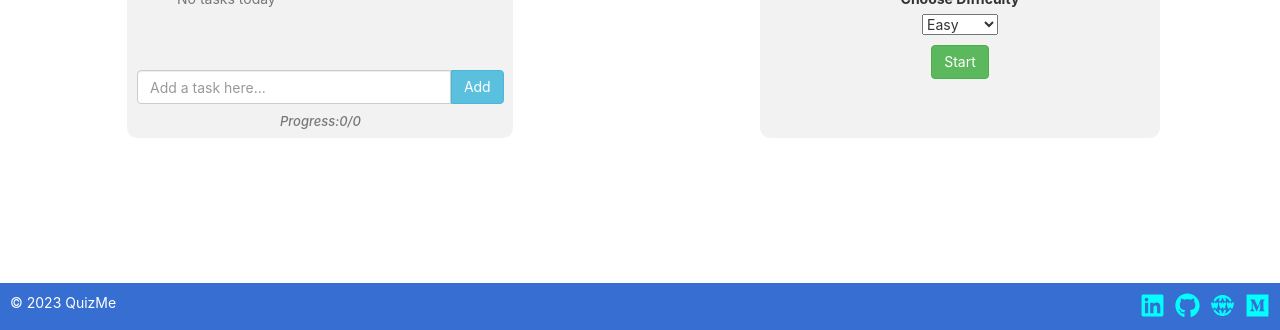
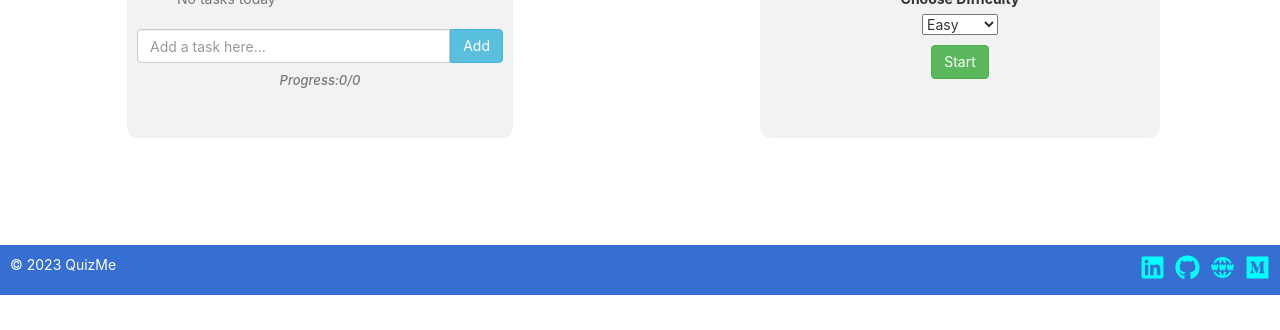
Before and after one commit to Abel-b/TypingScript, a React (Create React App) app: page / in a window 1280 px wide. Shown: the part 467-797 px from the top of the page. Built offline with nearby package versions, Linux system fonts and the light colour scheme.

Commit message:
fix footer overlay

```diff
--- a/src/components/Footer.styles.css
+++ b/src/components/Footer.styles.css
@@ -3,8 +3,6 @@
   color: rgb(255, 255, 255);
   padding: 1rem;
   text-align: center;
-  position: fixed;
-  bottom: 0;
   width: 100%;
 }
 
--- a/src/components/TodoList.tsx
+++ b/src/components/TodoList.tsx
@@ -206,12 +206,9 @@ const TodoList: React.FC = () => {
               ))}
           </div>
         </ul>
-        <div style={{ position: "absolute", bottom: 0, width: "95%" }}>
         <InputGroup className="mb-3" style={{ display: "flex" }}>
           <Form.Control
             placeholder="Add a task here..."
-              aria-label="Recipient's username"
-              aria-describedby="basic-addon2"
             value={newTask}
             onChange={(e) => {
               setNewTask(e.target.value);
@@ -240,7 +237,6 @@ const TodoList: React.FC = () => {
         </h4>
       </div>
     </div>
-    </div>
   );
 };
 
```
Lines whose indentation alone changed are shown as unchanged.
